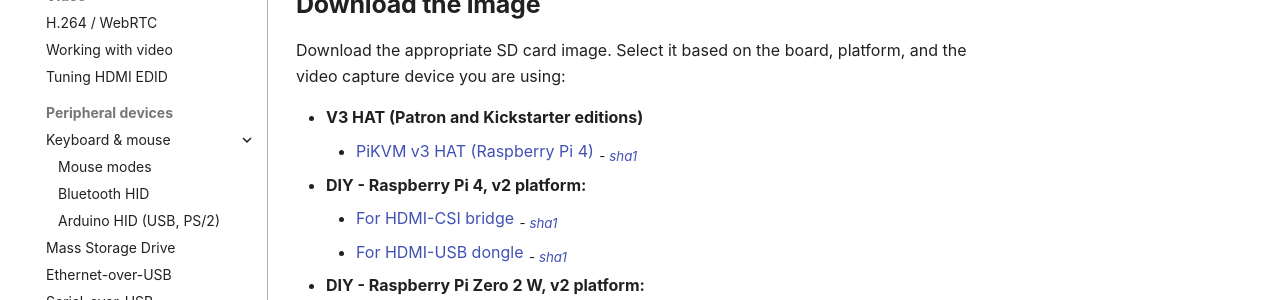
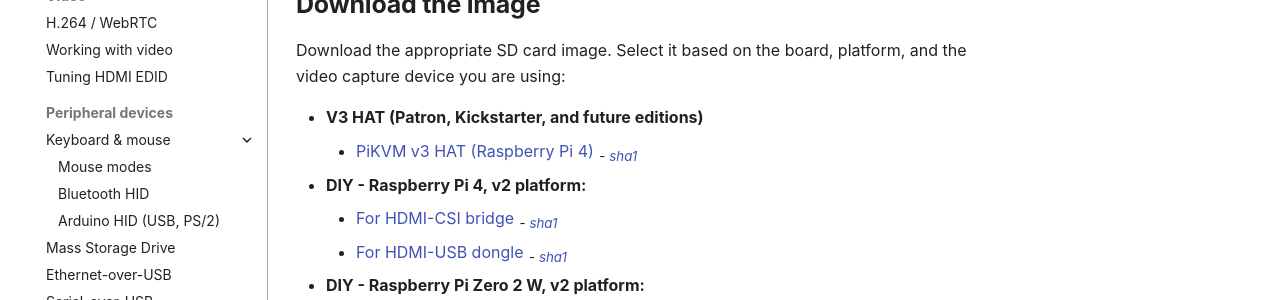
Before and after one commit to pikvm/pikvm, an MkDocs documentation site: the page built from docs/flashing_os.md, in a window 1280 px wide and 900 px high. Shown: the part 338-638 px from the top of the window. Built offline with MkDocs 1.6.1 and Material for MkDocs 9.7.7, drawn with Linux system fonts in a browser that asks for light colours; some web fonts are replaced; comment, search, counter and statistics services are not loaded.

Commit message:
Update flashing_os.md

```diff
--- a/docs/flashing_os.md
+++ b/docs/flashing_os.md
@@ -8,7 +8,7 @@
 
 Download the appropriate SD card image. Select it based on the board, platform, and the video capture device you are using:
 
-* **V3 HAT (Patron and Kickstarter editions)**
+* **V3 HAT (Patron, Kickstarter, and future editions)**
     * [PiKVM v3 HAT (Raspberry Pi 4)](https://files.pikvm.org/images/v3-hdmi-rpi4-latest.img.xz) <sub>- [*sha1*](https://files.pikvm.org/images/v3-hdmi-rpi4-latest.img.xz.sha1)</sub>
 * **DIY - Raspberry Pi 4, v2 platform:**
     * [For HDMI-CSI bridge](https://files.pikvm.org/images/v2-hdmi-rpi4-latest.img.xz) <sub>- [*sha1*](https://files.pikvm.org/images/v2-hdmi-rpi4-latest.img.xz.sha1)</sub>
```
